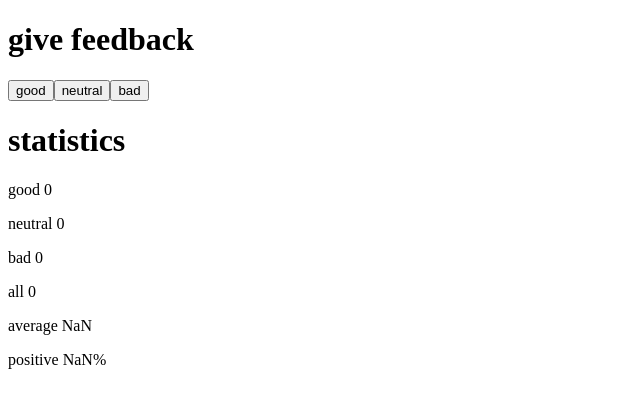
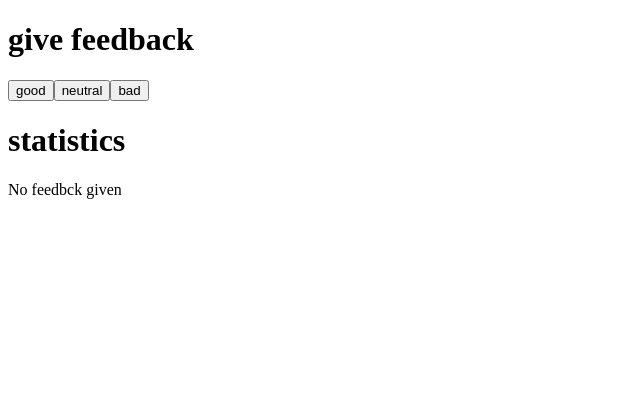
Before and after one commit to wannalina/full_stack_open, a React (Create React App) app in the folder part1/unicafe/: page / in a window 1280 px wide. Shown: the top 408 px of the page, without its empty margins (0-640 px from the left). Built offline with nearby package versions, Linux system fonts and the light colour scheme.

Commit message:
part 1 exercise 1.9: add conditional rendering to feedback display

```diff
--- a/part1/unicafe/src/App.js
+++ b/part1/unicafe/src/App.js
@@ -32,6 +32,7 @@ const Statistics = ({statistics}) => {
     return (positive + '%')
   }
 
+  if (total() !== 0) {
     return (
       <div>
         <Statistic name={statistics[0].name} count={statistics[0].count}/>
@@ -42,6 +43,13 @@ const Statistics = ({statistics}) => {
         <Statistic name='positive' count={positive()} />
       </div>
     )
+  }
+  return (
+    <div>
+      <p>No feedbck given</p>
+    </div>
+  )
+
 }
 
 const Statistic = ({name, count}) => {
```
Lines whose indentation alone changed are shown as unchanged.
